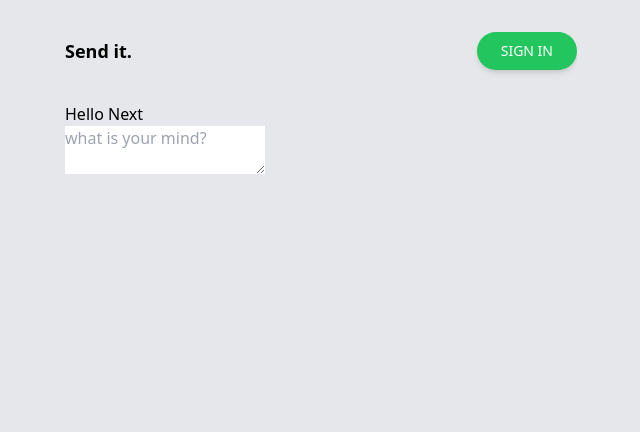
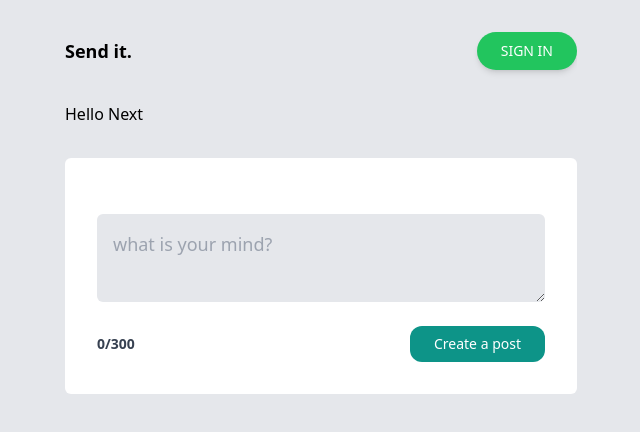
Before and after one commit to ParnaSaeidpour/postit, a Next.js app: page / in a window 1280 px wide. Shown: the top 432 px of the page, without its empty margins (319-959 px from the left). Built offline with nearby package versions, Linux system fonts and the light colour scheme; no server answers.

Commit message:
Creat add post component

```diff
--- a/app/components/AddPost.tsx
+++ b/app/components/AddPost.tsx
@@ -3,14 +3,23 @@
 
 export default function CreatePost(){
     const [title,setTitle]=useState("")
+    const [isDisabled, setIsDisabled]=useState(false)
     return(
-        <form action="clientpost">
-            <div>
-                <textarea onChange={(e)=>setTitle(e.target.value)}
+        <form action="clientpost" className="bg-white my-8 p-8 rounded-md">
+            <div className="flex flex-col my-4">
+                <textarea className="p-4 rounded-md my-2
+                bg-gray-200 text-lg"
+                onChange={(e)=>setTitle(e.target.value)}
                 name="title" value={title} placeholder="what is your mind?"
                 >
-
                 </textarea>
+            </div>
+            <div className="flex items-center justify-between gap-2 ">
+                <p className={`font-bold text-sm ${title.length>300 ? "text-red-700":"text-gray-700"}`}>{`${title.length}/300`}</p>
+                <button
+                disabled={isDisabled}
+                className="text-sm bg-teal-600 text-white py-2 px-6 rounded-xl disabled:opacity-25"
+                type="submit" >Create a post</button>
             </div>
         </form>
     )
```
